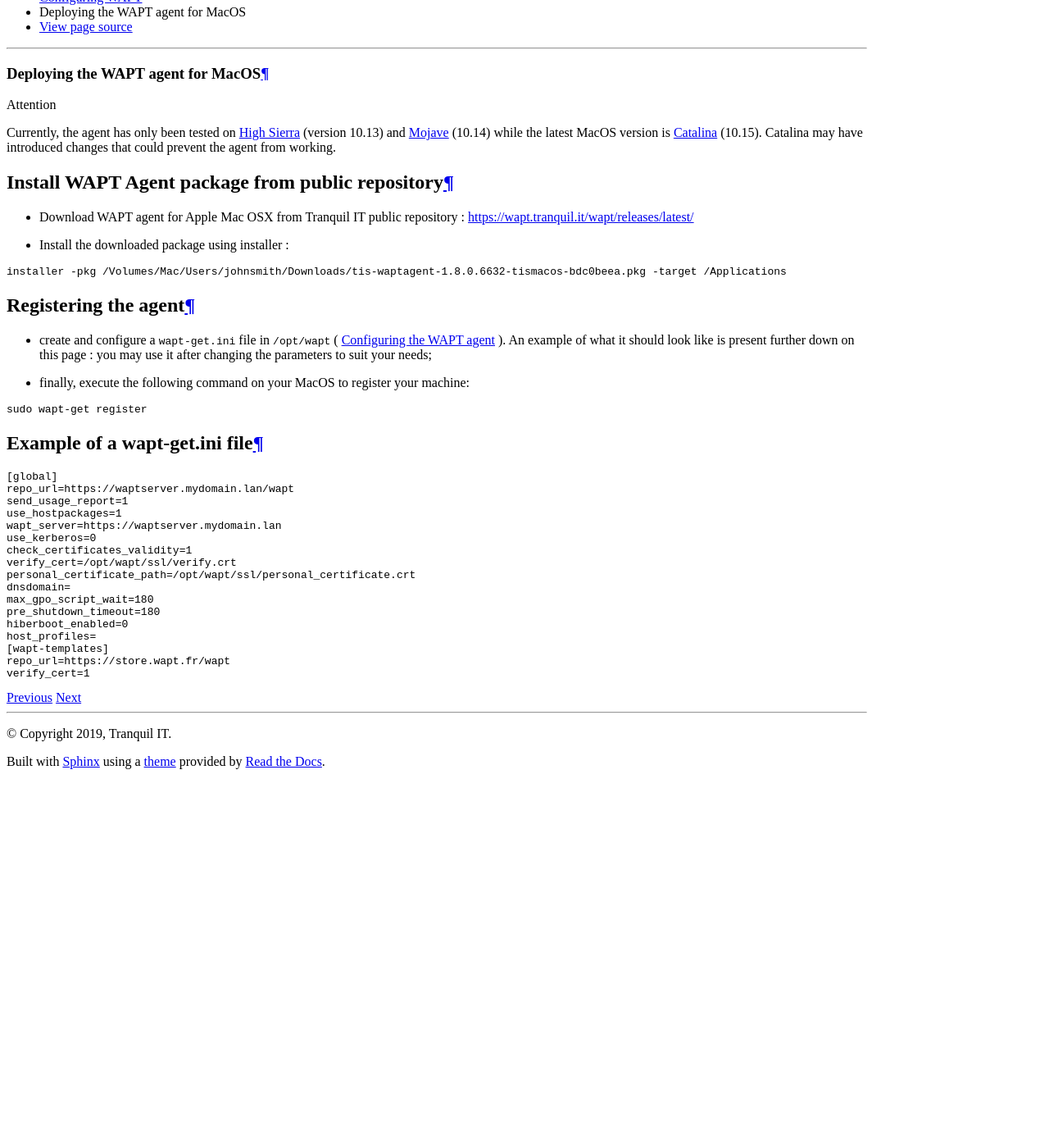
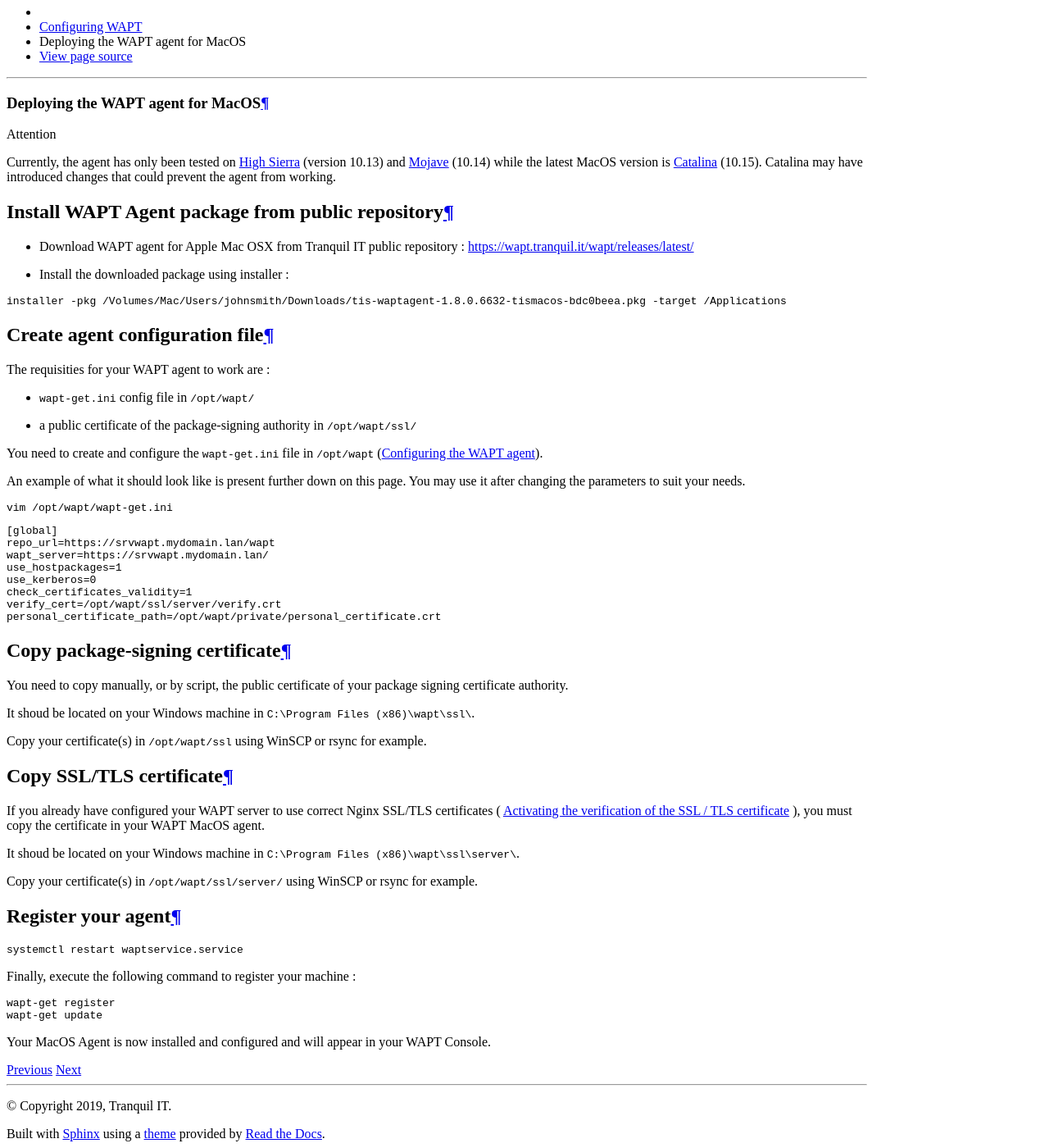
Before and after one commit to tranquilit/WAPT-Documentation, a Sphinx documentation site: the page built from source/wapt-configuration/wapt-deploy/waptagent-macos.rst, in a window 1280 px wide and 1400 px high, scrolled down 889 px. Shown: the whole window at 82% size. Built offline with Sphinx 7.4.7 and the Read the Docs theme 2.0.0, drawn with Linux system fonts in a browser that asks for light colours; before the commit the page ends 1835 px from its top, so only the background shows below that; some of the changed text lies outside the part shown.

```diff
--- a/source/wapt-changelog.rst
+++ b/source/wapt-changelog.rst
@@ -26,7 +26,7 @@ Major changes :
 As a consequence, the DNS query method (with SRV records) is no more supported.
 
 * The package and signature process has been changed to be compatible with python3. Serialization of dict is now sorted by key alphabetically.
- Wapt agents prior than version 1.7.1 will not be able to use new packages. (see git hash SHA-1: f571e55594617b43ed83003faeef4911474a84db)
+  Wapt agents prior than version 1.7.1 will not be able to use new packages. (see git hash SHA-1: f571e55594617b43ed83003faeef4911474a84db)
 
 * A wapt agent can now be declared as a secondary Remote repository. Integrated syncing with main server repository is handled automatically. (Enterprise)
 
--- a/source/wapt-configuration/wapt-deploy/waptagent-macos.rst
+++ b/source/wapt-configuration/wapt-deploy/waptagent-macos.rst
@@ -34,39 +34,66 @@ Install WAPT Agent package from public repository
   installer -pkg /Volumes/Mac/Users/johnsmith/Downloads/tis-waptagent-1.8.0.6632-tismacos-bdc0beea.pkg -target /Applications
 
 
-Registering the agent
-+++++++++++++++++++++
+Create agent configuration file
++++++++++++++++++++++++++++++++
 
-* create and configure a :file:`wapt-get.ini` file in :file:`/opt/wapt`
-  ( :ref:`wapt-get-ini` ). An example of what it should look like is present
-  further down on this page : you may use it after changing
-  the parameters to suit your needs;
+The requisities for your WAPT agent to work are :
 
-* finally, execute the following command on your MacOS to register your machine:
+* ``wapt-get.ini`` config file in :file:`/opt/wapt/`
+* a public certificate of the package-signing authority in :file:`/opt/wapt/ssl/`
 
-.. code-block:: bash
+You need to create and configure the :file:`wapt-get.ini` file in :file:`/opt/wapt` (:ref:`wapt-get-ini`).
 
-   sudo wapt-get register
+An example of what it should look like is present further down on this page. You may use it after changing the parameters to suit your needs.
 
-Example of a wapt-get.ini file
-++++++++++++++++++++++++++++++
+.. code-block :: bash
 
-.. code-block:: ini
+  vim /opt/wapt/wapt-get.ini
 
-   [global]
-   repo_url=https://waptserver.mydomain.lan/wapt
-   send_usage_report=1
-   use_hostpackages=1
-   wapt_server=https://waptserver.mydomain.lan
-   use_kerberos=0
-   check_certificates_validity=1
-   verify_cert=/opt/wapt/ssl/verify.crt
-   personal_certificate_path=/opt/wapt/ssl/personal_certificate.crt
-   dnsdomain=
-   max_gpo_script_wait=180
-   pre_shutdown_timeout=180
-   hiberboot_enabled=0
-   host_profiles=
-   [wapt-templates]
-   repo_url=https://store.wapt.fr/wapt
-   verify_cert=1
+.. code-block :: ini
+
+  [global]
+  repo_url=https://srvwapt.mydomain.lan/wapt
+  wapt_server=https://srvwapt.mydomain.lan/
+  use_hostpackages=1
+  use_kerberos=0
+  check_certificates_validity=1
+  verify_cert=/opt/wapt/ssl/server/verify.crt
+  personal_certificate_path=/opt/wapt/private/personal_certificate.crt
+
+
+Copy package-signing certificate
+++++++++++++++++++++++++++++++++
+
+You need to copy manually, or by script, the public certificate of your package signing certificate authority.
+
+It shoud be located on your Windows machine in :file:`C:\\Program Files (x86)\\wapt\\ssl\\`.
+
+Copy your certificate(s) in :file:`/opt/wapt/ssl` using WinSCP or rsync for example.
+
+
+Copy SSL/TLS certificate
+++++++++++++++++++++++++
+
+If you already have configured your WAPT server to use correct Nginx SSL/TLS certificates ( :ref:`activating_HTTPS_certificate_verification` ), you must copy the certificate in your WAPT MacOS agent.
+
+It shoud be located on your Windows machine in :file:`C:\\Program Files (x86)\\wapt\\ssl\\server\\`.
+
+Copy your certificate(s) in :file:`/opt/wapt/ssl/server/` using WinSCP or rsync for example.
+
+
+Register your agent
++++++++++++++++++++
+
+.. code-block :: bash
+
+  systemctl restart waptservice.service
+
+Finally, execute the following command to register your machine :
+
+.. code-block :: bash
+
+   wapt-get register
+   wapt-get update
+
+Your MacOS Agent is now installed and configured and will appear in your WAPT Console.
```
Also changed, not shown: source/wapt-configuration/wapt-deploy/waptagent-linux.rst (+33 -7 lines).
